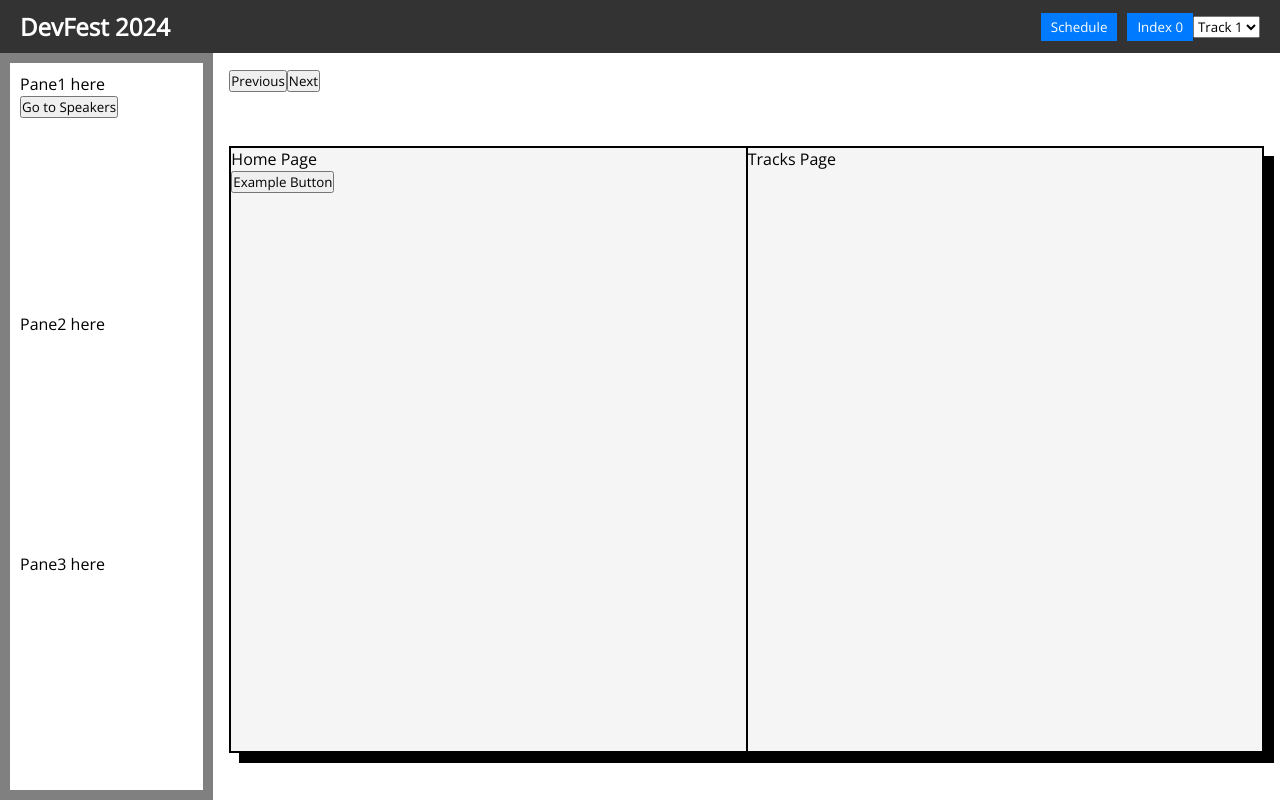
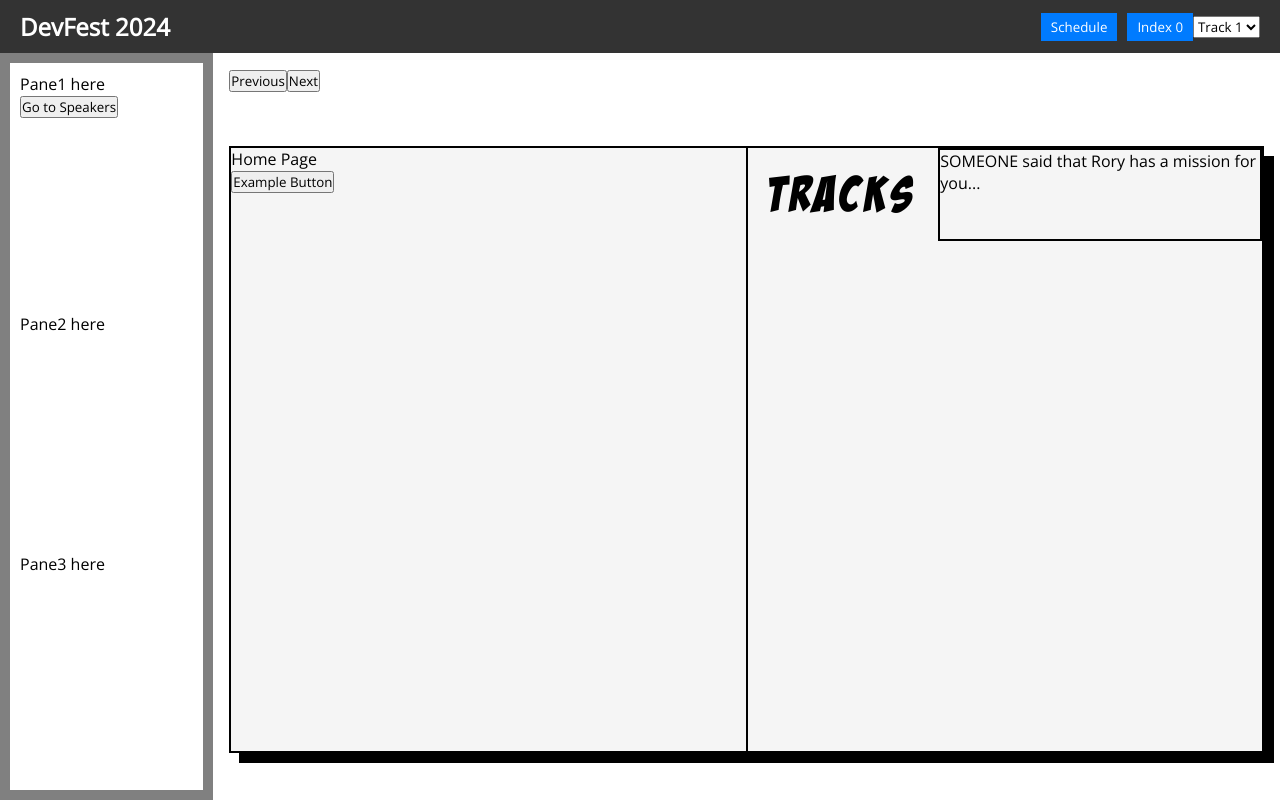
Before and after one commit to adicu/devfest-2024, a Next.js app: page / in a window 1280 px wide. Built offline with nearby package versions, Linux system fonts and the light colour scheme.

Commit message:
add font and start adding components to track page

```diff
--- a/src/components/pages/tracks/TracksPage.jsx
+++ b/src/components/pages/tracks/TracksPage.jsx
@@ -1,4 +1,5 @@
 import styled from "@emotion/styled";
+import styles from './tracks.module.css';
 
 const HomePageLeft = (props) => {
   const Container = styled.div`
@@ -7,7 +8,26 @@ const HomePageLeft = (props) => {
     user-select: none;
   `;
 
-  return <Container>Tracks Page</Container>;
+  return (
+    <Container>
+      <div style={{display: 'flex'}}>
+        <div className={styles.tracksText}
+          style={{
+            fontSize: 50,
+            padding: 20,
+            letterSpacing: 5,
+          }}>
+            TRACKS
+          </div>
+          <div style={{
+            border: '2px solid #000',
+          }}>
+            SOMEONE said that Rory has a mission for you...
+          </div>
+      </div>
+    </Container>
+
+  );
 };
 
 export default HomePageLeft;
--- /dev/null
+++ b/src/components/pages/tracks/tracks.module.css
@@ -0,0 +1,12 @@
+@import url("~@fontsource/open-sans");
+@import url("~@fontsource/roboto");
+
+@font-face {
+  font-family: "Badaboom";
+  src: url("/fonts/Badaboom.ttf") format("truetype");
+}
+
+.tracksText {
+  font-family: "Badaboom";
+  /* font-family: "Roboto"; */
+}
```
Also changed, not shown: public/fonts/Badaboom.ttf (added).
